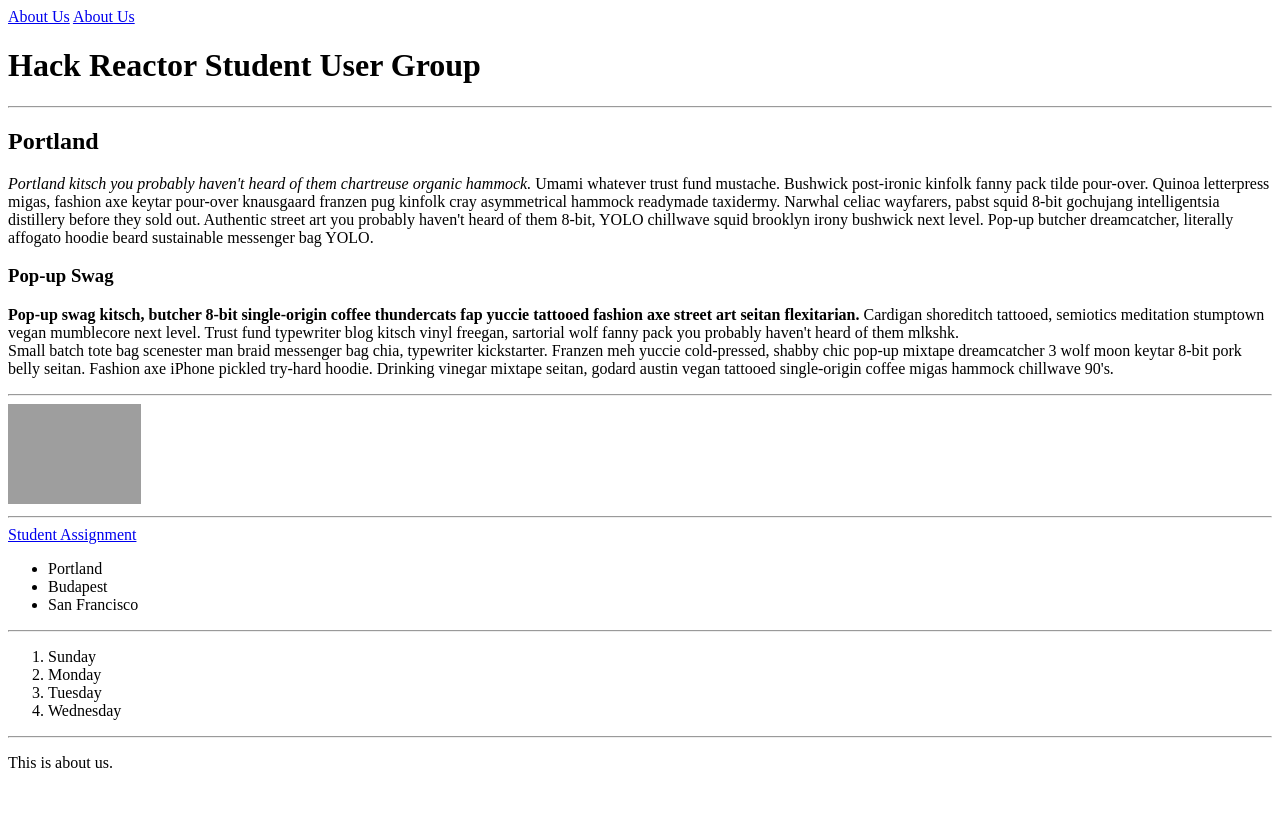
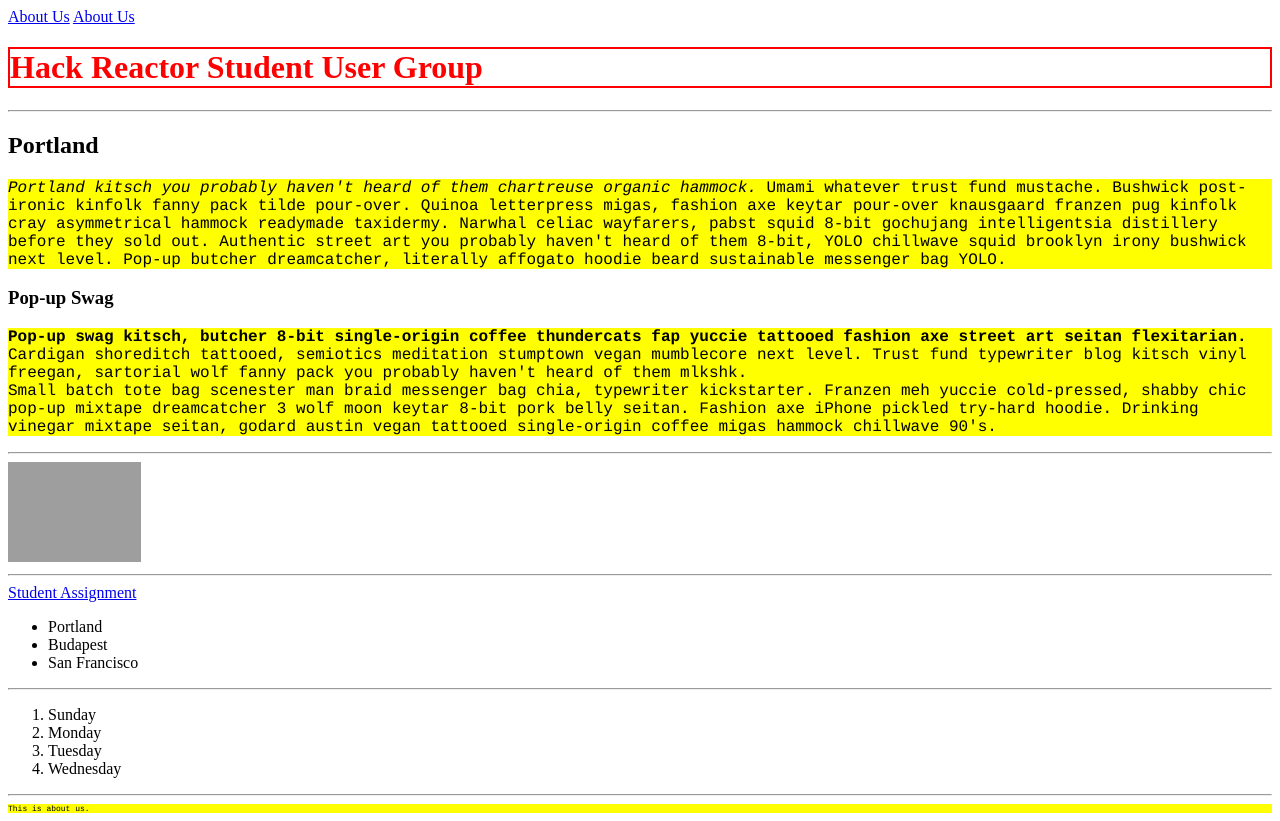
Before and after one commit to Formatted/Student-User-Group-Page, a plain HTML site: page index.html in a window 1280 px wide. Before the commit the page ends 800 px from the top, so only its background shows below. Drawn offline with Linux system fonts and the light colour scheme; grey boxes are pictures that could not be loaded.

Commit message:
added css

```diff
--- a/index.html
+++ b/index.html
@@ -2,6 +2,25 @@
 <html>
 <head>
 	<title>Hack Reactor Student User Group Page</title>
+
+	<style>
+		h1 {
+			color: red;
+			border: 2px solid red;
+		}
+
+		p {
+			font-family: Courier;
+			background-color: yellow;
+
+		}
+		#head {
+			font-size: 2em;
+		}
+		#aboutus {
+			font-size: 0.5em;
+		}
+	</style>
 </head>
 <body>
 <div>
```
